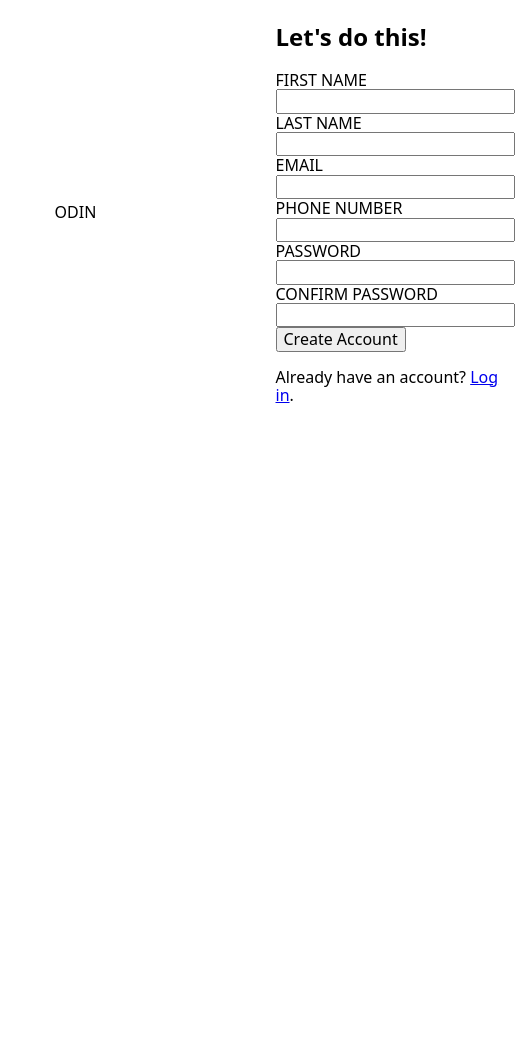
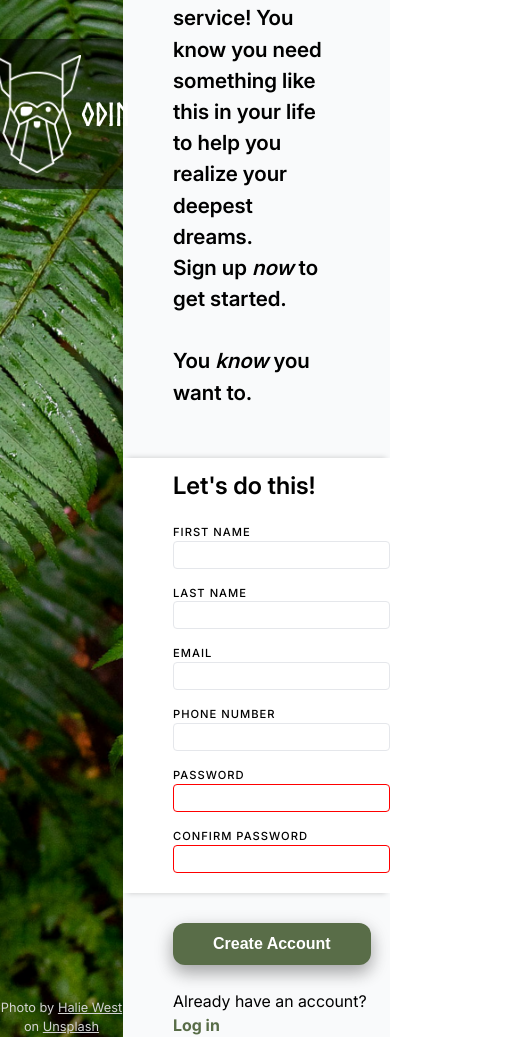
Before and after one commit to oskarnurm/sign-up-form, a plain HTML site: page index.html in a window 390 px wide. Shown: the part 210-1247 px from the top of the page, 515 px wide, since content can reach past the window. Before the commit the page ends 844 px from the top, so only its background shows below. Drawn offline with nearby package versions, Linux system fonts and the light colour scheme.

Commit message:
feat: add everything
-Added hero section with a banner, bg image, logo and credit section
-Added a form section with an intro text, form inputs and sumbit section
-Added styling with flex, I also mixed px, rem and % units to have a
little bit of responsive design

```diff
--- a/index.html
+++ b/index.html
@@ -1,41 +1,79 @@
-<!DOCTYPE html>
+<!doctype html>
 <html lang="en">
   <head>
-    <meta charset="UTF-8">
-    <meta name="viewport" content="width=device-width, initial-scale=1">
-    <title>Sign-up Form</title>
-    <link href="style.css" rel="stylesheet">
+    <meta charset="UTF-8" />
+    <meta name="viewport" content="width=device-width, initial-scale=1" />
+    <title>Form</title>
+    <link href="style.css" rel="stylesheet" />
   </head>
   <body>
-    <div class="logo">ODIN</div>
-    <div class="form">
-      <form action="action_page.php">
-        <div class="container">
-          <h2>Let's do this!</h2>
-          <div class="name">
-            <label for="first_name">FIRST NAME</label>
-            <input type="text" id="first_name" name="first_name">
-            <label for="last_name">LAST NAME</label>
-            <input type="text" id="last_name" name="last_name">
+    <div class="hero">
+      <img src="./assets/fern.jpg" alt="Fern" class="bg-image" />
+      <div class="banner">
+        <img src="./assets/odin-lined.png" alt="Odin Logo" class="logo-image" />
+        <h1>ODIN</h1>
+      </div>
+      <div class="credit">
+        Photo by
+        <a href="https://unsplash.com/@haliewestphoto">Halie West</a> on
+        <a href="https://unsplash.com/">Unsplash</a>
+      </div>
+    </div>
+    <div class="form-panel">
+      <div class="intro">
+        This is not a real online service! You know you need something like this
+        in your life to help you realize your deepest dreams.<br />
+        Sign up <em>now</em> to get started.<br />
+        <br />
+        You <em>know</em> you want to.
+      </div>
+      <form action="#" method="get" class="form">
+        <section class="inputs">
+          <h1>Let's do this!</h1>
+          <div class="fields">
+            <div class="field">
+              <label for="fname">FIRST NAME</label>
+              <input type="text" id="fname" name="fname" required />
+            </div>
+            <div class="field">
+              <label for="lname">LAST NAME</label>
+              <input type="text" id="lname" name="lname" required />
+            </div>
+            <div class="field">
+              <label for="email">EMAIL</label>
+              <input type="email" id="email" name="emal" required />
+            </div>
+            <div class="field">
+              <label for="tel">PHONE NUMBER</label>
+              <input type="tel" id="tel" name="tel" required />
+            </div>
+            <div class="field">
+              <label for="password">PASSWORD</label>
+              <input
+                type="password"
+                id="password"
+                name="password"
+                pattern=".{8,}"
+                title="Password must be at least 8 characters long."
+                required
+              />
+            </div>
+            <div class="field">
+              <label for="pw-confrim">CONFIRM PASSWORD</label>
+              <input
+                type="password"
+                id="pw-confrim"
+                name="pw-confrim"
+                pattern=".{8,}"
+                title="Password must be at least 8 characters long."
+                required
+              />
+            </div>
           </div>
-          <div class="contact">
-            <label for="email">EMAIL</label>
-            <input type="text" name="email" id="email" required>
-            <label for="phone">PHONE NUMBER</label>
-            <input type="tel" name="phone" id="phone" required>
-          </div>
-          <div class="passwrod">
-            <label for="psw">PASSWORD</label>
-            <input type="password" name="psw" id="psw" required>
-            <label for="psw-confrim">CONFIRM PASSWORD</label>
-            <input type="password" name="psw-confirm" id="psw-confirm" required>
-          </div>
-          <button type="submit" class="registerbtn">Create Account</button>
-        </div>
-        <div class="container signin">
-          <p>Already have an account? <a href="#">Log in</a>.</p>
-        </div>
+        </section>
+        <button type="submit">Create Account</button>
       </form>
+      <div class="login">Already have an account? <a href="#">Log in</a></div>
     </div>
   </body>
 </html>
--- a/style.css
+++ b/style.css
@@ -1,21 +1,160 @@
-@import "node_modules/modern-normalize/modern-normalize.css";
+@font-face {
+  font-family: "Nord";
+  src: url("./assets/Norse-Bold.otf") format("opentype");
+}
+
+@font-face {
+  font-family: "Inter";
+  src: url("./assets/InterVariable.ttf") format("truetype-variations");
+}
+
+/* Some default resets */
+/* box-sizing: border-box; makes width and height include padding and border, easier for layouts. */
+* {
+  margin: 0;
+  padding: 0;
+  box-sizing: border-box;
+}
 
 body {
+  font-family:
+    "Inter",
+    system-ui,
+    -apple-system,
+    sans-serif;
+  line-height: 1.5;
+  min-height: 100vh;
   display: flex;
-  justify-content: center;
-  align-items: center;
-  height: 100vh;
 }
 
-.logo {
-  display: flex;
-  justify-content: center;
-  align-items: center;
-  min-width: 400px;
+.hero {
+  position: relative;
+  max-width: 600px;
 }
 
-.name label,
-.contact label,
-.passwrod label {
+.bg-image {
+  width: 100%;
+  height: 100%;
+  object-fit: cover;
   display: block;
 }
+
+.banner {
+  position: absolute;
+  display: flex;
+  align-items: center;
+  justify-content: center;
+  top: 20%;
+  width: 100%;
+  height: 150px;
+  background: rgb(0, 0, 0, 0.5);
+  color: white;
+}
+
+.logo-image {
+  height: 100%;
+  padding: 16px 0px;
+}
+
+.banner h1 {
+  font-family: "Nord";
+  /* stop the logo from colliding with the from */
+  font-size: clamp(2rem, 8vw, 5rem);
+  font-weight: 300;
+}
+
+.credit {
+  position: absolute;
+  width: 100%;
+  bottom: 0;
+  color: lightgrey;
+  text-align: center;
+  font-size: 0.8rem;
+}
+
+.credit a {
+  color: inherit;
+}
+
+.form-panel {
+  display: flex;
+  flex-direction: column;
+  background: #f9fafb;
+}
+
+.intro {
+  font-size: 1.3rem;
+  font-weight: 600;
+  padding-left: 50px;
+  padding-bottom: 50px;
+  padding-top: 150px;
+  max-width: 75%;
+}
+
+.form h1 {
+  font-size: 1.5rem;
+  padding-bottom: 20px;
+  font-weight: 600;
+}
+
+.inputs {
+  background: white;
+  padding-top: 10px;
+  padding-bottom: 20px;
+  padding-left: 50px;
+  box-shadow:
+    0 -4px 6px -4px rgba(0, 0, 0, 0.2),
+    0 4px 6px -4px rgba(0, 0, 0, 0.2);
+}
+
+.fields {
+  display: flex;
+  flex-wrap: wrap;
+  flex: 1;
+  max-width: 75%;
+  gap: 16px 50px;
+}
+
+label {
+  font-size: 0.7rem;
+  font-weight: 500;
+  letter-spacing: 1px;
+  display: block;
+}
+
+input {
+  border: 1px solid #e5e7eb;
+  border-radius: 4px;
+  padding: 4px;
+  font-size: 1rem;
+}
+
+.login {
+  padding-left: 50px;
+  padding-top: 24px;
+}
+
+.login a {
+  color: #596d48;
+  text-decoration: none;
+  font-weight: 700;
+}
+
+button {
+  background: #596d48;
+  margin-left: 50px;
+  margin-top: 30px;
+  color: white;
+  font-size: 1rem;
+  border: none;
+  padding: 12px 40px;
+  border-radius: 12px;
+  font-weight: 600;
+  box-shadow:
+    0 8px 16px 0 rgba(0, 0, 0, 0.2),
+    0 6px 20px 0 rgba(0, 0, 0, 0.19);
+}
+
+input[type="password"]:invalid {
+  border: 1px solid red;
+}
```
